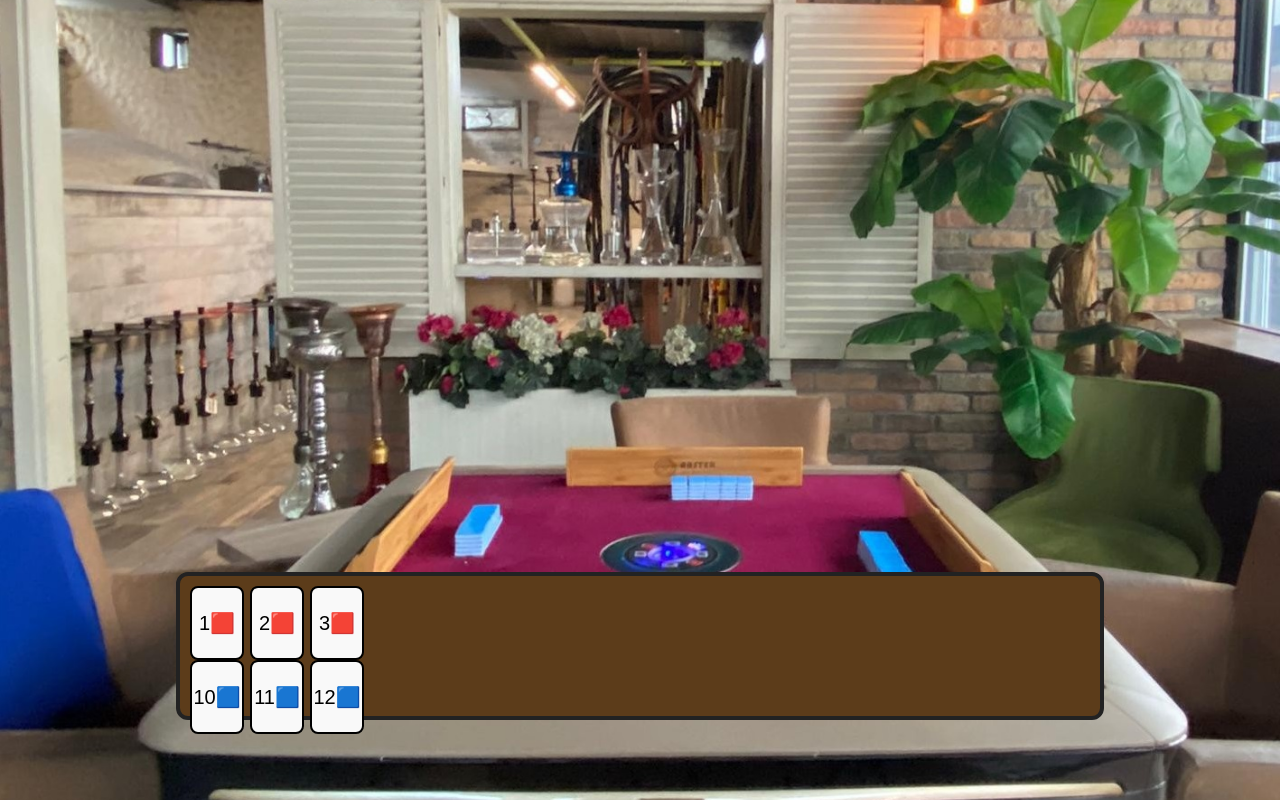
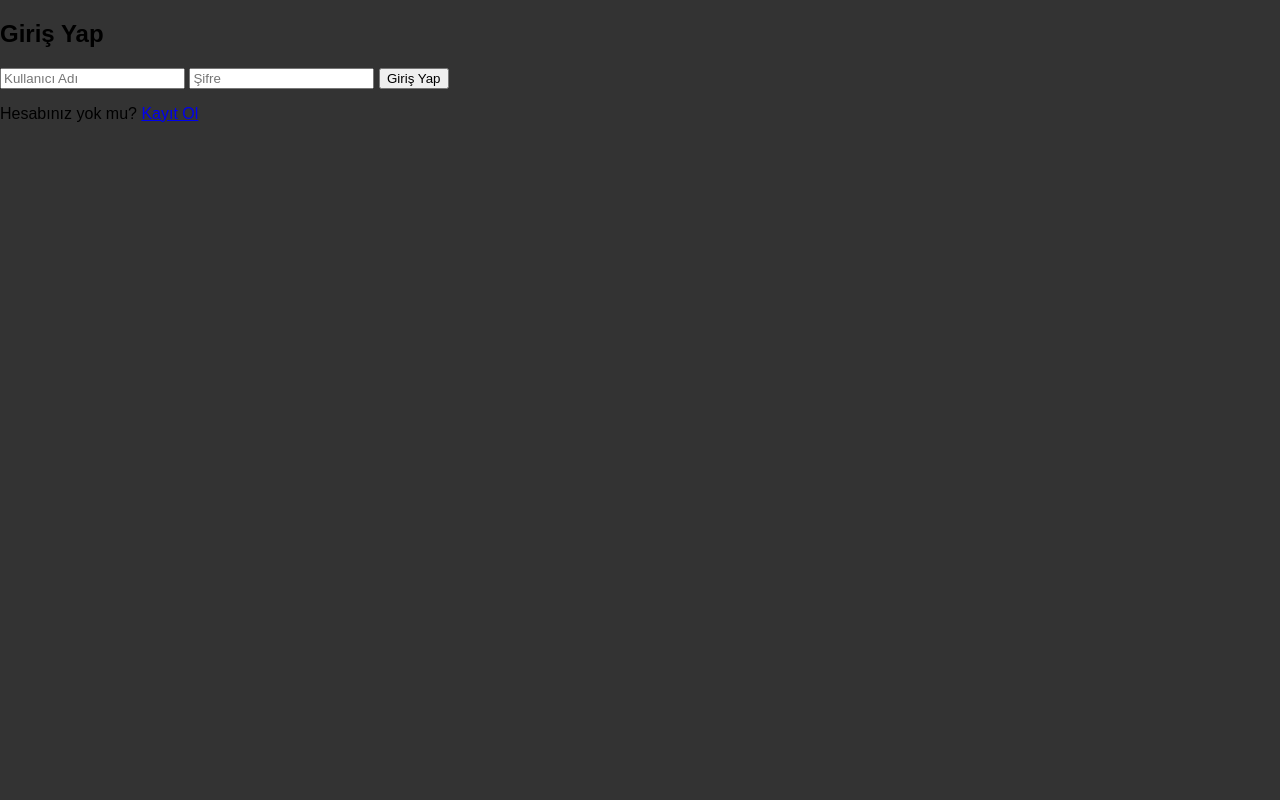
Before and after one commit to okeycini34/okey-cinizip, a website: page index.html in a window 1280 px wide. Drawn offline with Linux system fonts and the light colour scheme.

Commit message:
index.html güncellendi

```diff
--- a/index.html
+++ b/index.html
@@ -1,28 +1,31 @@
 <!DOCTYPE html>
 <html lang="tr">
-<head>
-  <meta charset="UTF-8" />
-  <title>Okey Masası</title>
-  <link rel="stylesheet" href="/style.css" />
-</head>
-<body>
-  <div class="masa">
-    <div class="rack">
-      <!-- Taşlar 2 katlı olarak gelecektir -->
-      <div class="tile-row">
-        <div class="tile" draggable="true">1🟥</div>
-        <div class="tile" draggable="true">2🟥</div>
-        <div class="tile" draggable="true">3🟥</div>
-        <!-- Diğer taşlar... -->
-      </div>
-      <div class="tile-row">
-        <div class="tile" draggable="true">10🟦</div>
-        <div class="tile" draggable="true">11🟦</div>
-        <div class="tile" draggable="true">12🟦</div>
-      </div>
+  <head>
+    <meta charset="UTF-8" />
+    <meta name="viewport" content="width=device-width, initial-scale=1.0"/>
+    <title>Okey Cini - Giriş / Kayıt</title>
+    <link rel="stylesheet" href="style.css" />
+  </head>
+  <body>
+    <div id="form-container">
+      <h2 id="form-title">Giriş Yap</h2>
+      <form id="login-form" onsubmit="return false;">
+        <input type="text" placeholder="Kullanıcı Adı" required />
+        <input type="password" placeholder="Şifre" required />
+        <button type="submit">Giriş Yap</button>
+      </form>
+
+      <form id="register-form" style="display: none;" onsubmit="return false;">
+        <input type="text" placeholder="Kullanıcı Adı" required />
+        <input type="email" placeholder="E-posta" required />
+        <input type="password" placeholder="Şifre" required />
+        <input type="password" placeholder="Şifre Tekrar" required />
+        <button type="submit">Kayıt Ol</button>
+      </form>
+
+      <p id="toggle-text">Hesabınız yok mu? <a href="#" onclick="toggleForm()">Kayıt Ol</a></p>
     </div>
-  </div>
 
-  <script src="/script.js"></script>
-</body>
+    <script src="script.js"></script>
+  </body>
 </html>
--- a/public/script.js
+++ b/public/script.js
@@ -1,26 +1,20 @@
-document.querySelectorAll('.tile').forEach(tile => {
-  tile.addEventListener('dragstart', e => {
-    e.dataTransfer.setData('text/plain', tile.outerHTML);
-    tile.classList.add('dragging');
-  });
+function toggleForm() {
+  const loginForm = document.getElementById("login-form");
+  const registerForm = document.getElementById("register-form");
+  const formTitle = document.getElementById("form-title");
+  const toggleText = document.getElementById("toggle-text");
 
-  tile.addEventListener('dragend', e => {
-    tile.classList.remove('dragging');
-  });
-});
-
-document.querySelectorAll('.tile-row').forEach(row => {
-  row.addEventListener('dragover', e => {
-    e.preventDefault();
-  });
-
-  row.addEventListener('drop', e => {
-    e.preventDefault();
-    const data = e.dataTransfer.getData('text/plain');
-    const temp = document.createElement('div');
-    temp.innerHTML = data;
-    const dropped = temp.firstChild;
-    dropped.classList.remove('dragging');
-    e.target.appendChild(dropped);
-  });
-});
+  if (loginForm.style.display === "none") {
+    // Giriş formuna geç
+    loginForm.style.display = "block";
+    registerForm.style.display = "none";
+    formTitle.textContent = "Giriş Yap";
+    toggleText.innerHTML = `Hesabınız yok mu? <a href="#" onclick="toggleForm()">Kayıt Ol</a>`;
+  } else {
+    // Kayıt formuna geç
+    loginForm.style.display = "none";
+    registerForm.style.display = "block";
+    formTitle.textContent = "Kayıt Ol";
+    toggleText.innerHTML = `Zaten hesabınız var mı? <a href="#" onclick="toggleForm()">Giriş Yap</a>`;
+  }
+}
```
Also changed, not shown: my-game/vercel.json (added), public/images/masa.png (added).
